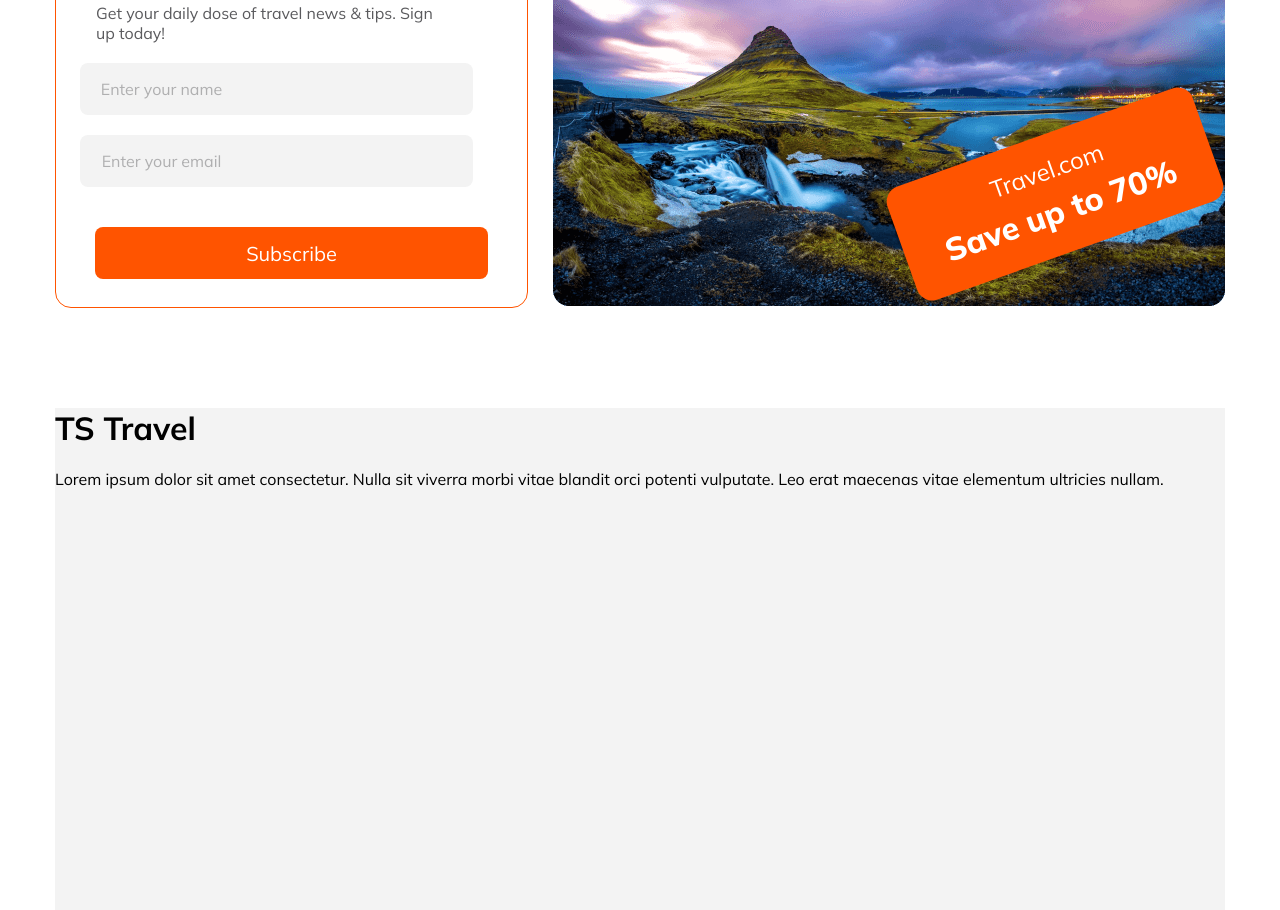
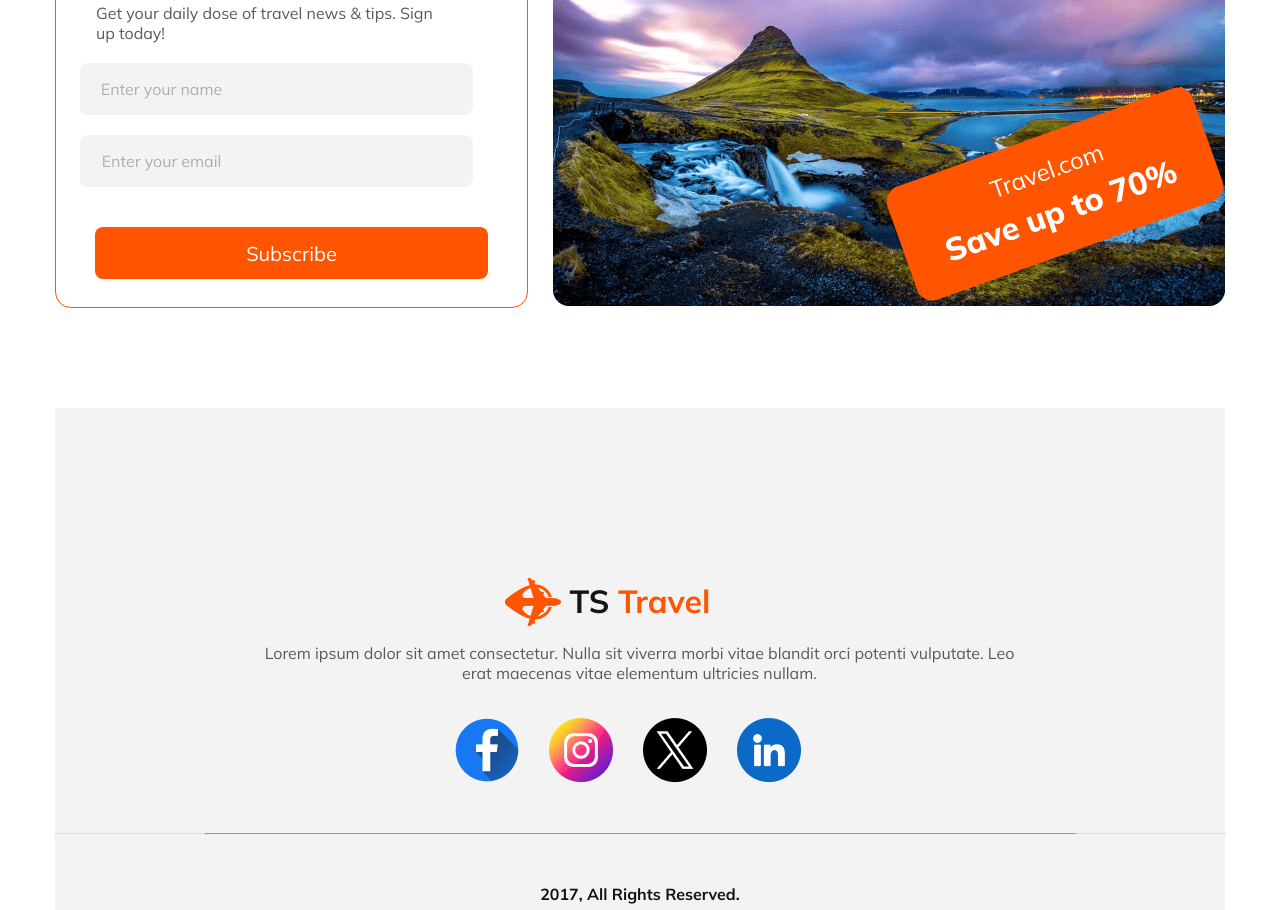
Before and after one commit to AbdullahNahid747/my2nd-assignment, a plain HTML site: page index.html in a window 1280 px wide. Shown: the part 4114-5024 px from the top of the page. Drawn offline with Linux system fonts and the light colour scheme.

Commit message:
added footer ber

```diff
--- a/index.html
+++ b/index.html
@@ -185,14 +185,21 @@
         <footer class="footer">
             <div class="footer-containar">
                 <div class="ts">
-                    <h1 class="TS-Travel">TS Travel</h1>
+                    <img class="img-footer" src="Images/Group 40071 (2).png" alt="">
+                    <h1 class="TS-Travel">TS <span class="Travel-span">Travel</span></h1>
                     <p class="last-p">Lorem ipsum dolor sit amet consectetur. Nulla sit viverra morbi vitae blandit orci potenti vulputate. Leo erat maecenas vitae elementum ultricies nullam. </p>
                 </div>
                 <div class="social-links">
-                    <img src="resources/Facebook.png" alt="" class="pic-1">
-                    <img src="resources/Instagram.png" alt="" class="pic-2">
-                    <img src="resources/Twitter.png" alt="" class="pic-3">
-                    <img src="resources/Linkedin.png" alt="" class="pic-4">
+                    <img src="icon/Facebook.png" alt="" class="pic-1">
+                    <img src="icon/Instagram.png" alt="" class="pic-2">
+                    <img src="icon/Twitter.png" alt="" class="pic-3">
+                    <img src="icon/Linkedin.png" alt="" class="pic-4">
+                </div>
+                <div class="hover">
+                    <hr>
+                </div>
+                <div class="all-right">
+                    <h3 class="all-right-1">2017, All Rights Reserved.</h3>
                 </div>
             </div>
         </footer>
--- a/style/blog.css
+++ b/style/blog.css
@@ -498,6 +498,49 @@ nav li a{
     margin-top: 100px;
     background: rgba(19, 19, 24, 0.05);
 }
+.img-footer{
+    position: relative;
+    left: 450px;
+    top: 170px;
+}
+.TS-Travel{
+    color: var(--Dark-01, #131318);
+    font-size: 32px;
+    text-align: center;
+    padding-top: 100px;
+}
+.Travel-span{
+    color: #FF5400;
+    font-size: 32px;
+}
+.last-p{
+    width: 769px;
+    color: #5A5A5D;
+    text-align: center;
+    font-size: 16px;
+    padding: 0px 200px;
+}
+.social-links{
+    margin-top: 35px;
+    display: flex;
+    gap: 30px;
+    padding: 0 400px;
+
+}
+.hover{
+    margin-top: 50px;
+    width: 872px;
+    height: 1px;
+    padding: 0px 150px;
+    background: rgba(19, 19, 24, 0.10);
+}
+.all-right-1{
+    margin-top: 50px;
+    text-align: center;
+    color: #131318;
+    font-size: 16px;
+}
+
 .main{}
 .main{}
 .main{}
@@ -507,8 +550,3 @@ nav li a{
 .main{}
 .main{}
 .main{}
-.main{}
-.main{}
-.main{}
-.main{}
-.main{}
```
